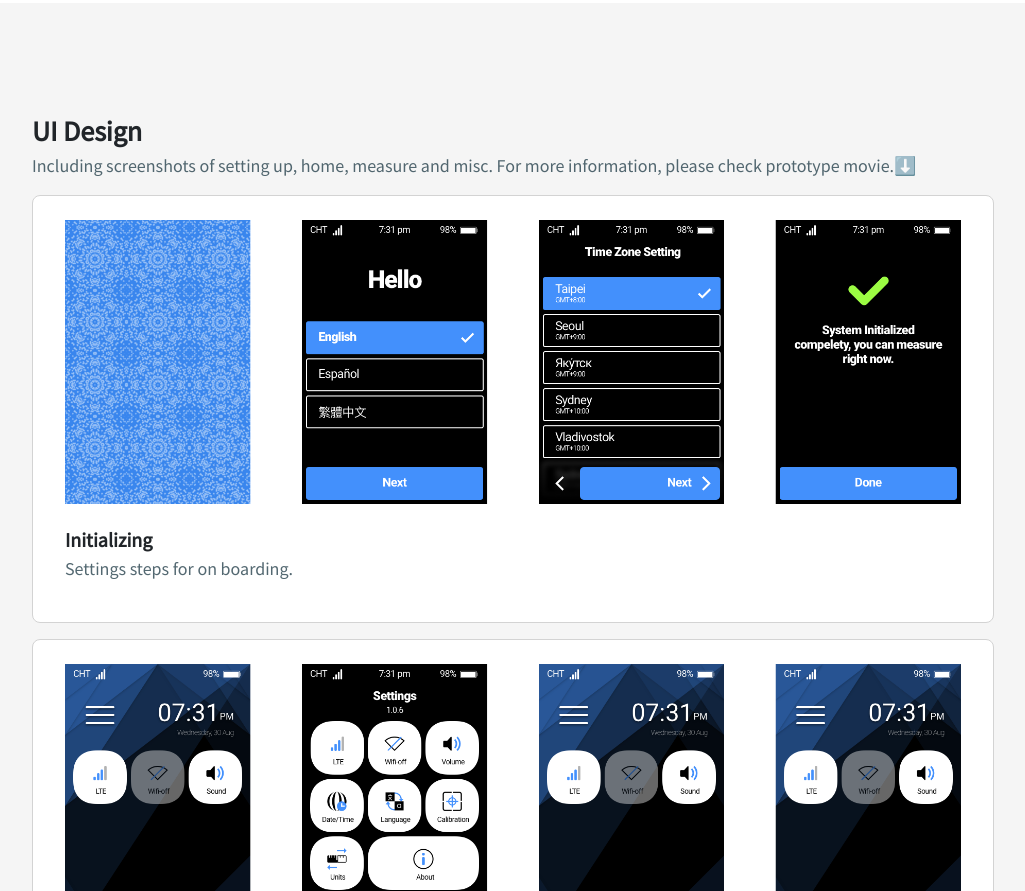
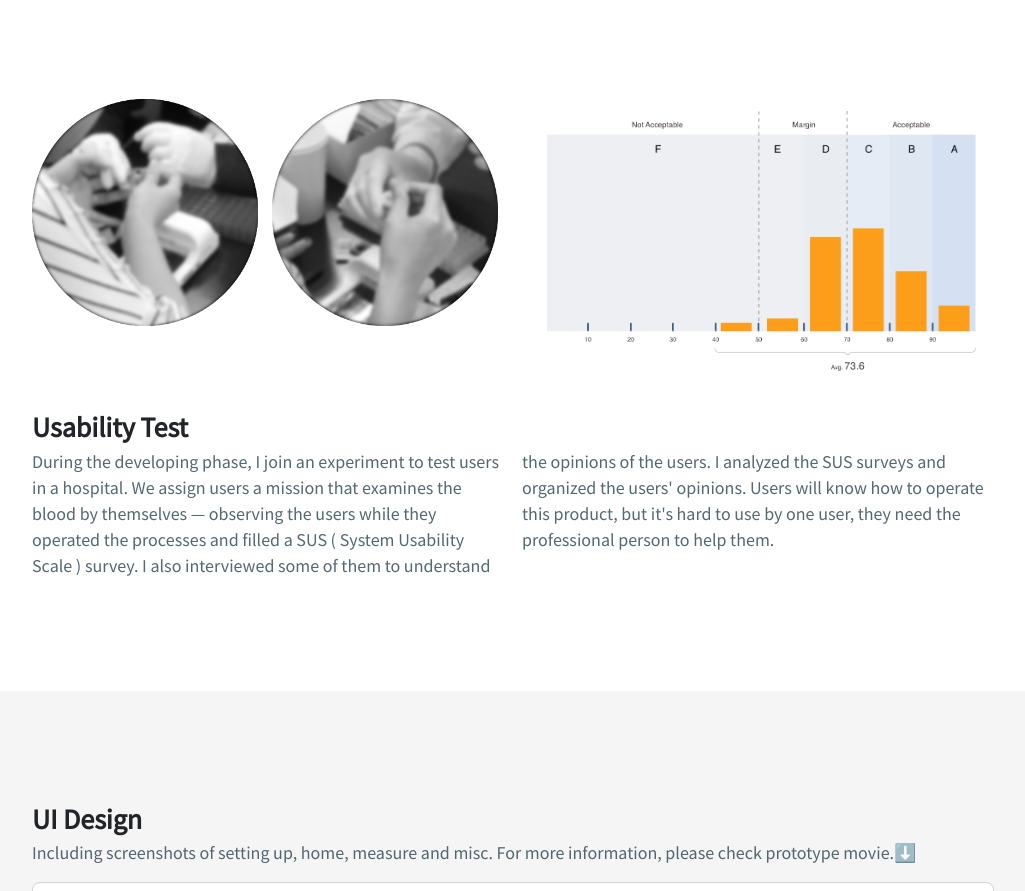
Before and after one commit to aarondesign/aarondesign.github.io, a plain HTML site: page poct.html in a window 1280 px wide. Shown: the part 3938-4829 px from the top of the page, without its empty margins (127-1152 px from the left). Drawn offline with nearby package versions, Linux system fonts and the light colour scheme.

Commit message:
usabitiy

```diff
--- a/poct.html
+++ b/poct.html
@@ -175,6 +175,23 @@
 
             </div>
         </div>
+        <div class="row">
+                <div class="col-sm-6">
+                    <img class="lazy img-fluid" style="padding-bottom:8px" data-original="images/poct/poct_usability_1.png">
+                </div>
+                <div class="col-sm-6">
+                    <img class="lazy img-fluid" style="padding-bottom:8px" data-original="images/poct/poct_usability_2.png">
+                </div>
+                <div class="col-sm-12">
+                    <h3>Usability Test</h3>
+                    <p class="column">
+                            During the developing phase, I join an experiment to test users in a hospital. We assign users a mission that examines the blood by themselves — observing the users while they operated the processes and filled a SUS ( System Usability Scale ) survey. I also interviewed some of them to understand the opinions of the users.
+
+                            I analyzed the SUS surveys and organized the users' opinions. Users will know how to operate this product, but it's hard to use by one user, they need the professional person to help them.
+                    </p>
+
+                </div>
+            </div>
         <div class="row" style="background-color:whitesmoke">
             <div class="col-sm-12">
                 <h3>UI Design</h3>
@@ -220,6 +237,7 @@
                     <h5>4dp Baseline</h5>
                     <p>Type and icons aligns to 4dp baseline grid</p>
                 </div>
+
 
 
 
```
Also changed, not shown: images/poct/poct_usability_1.png (added), images/poct/poct_usability_2.png (added).
